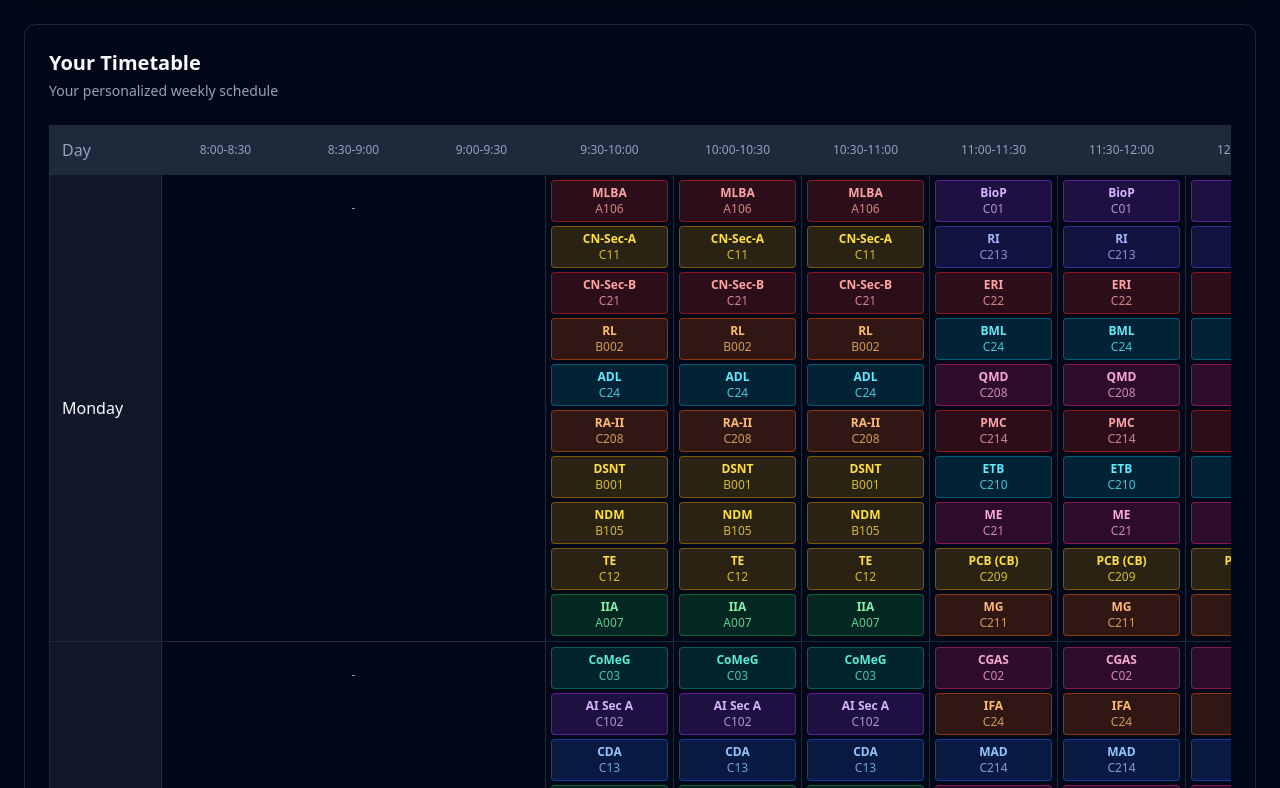
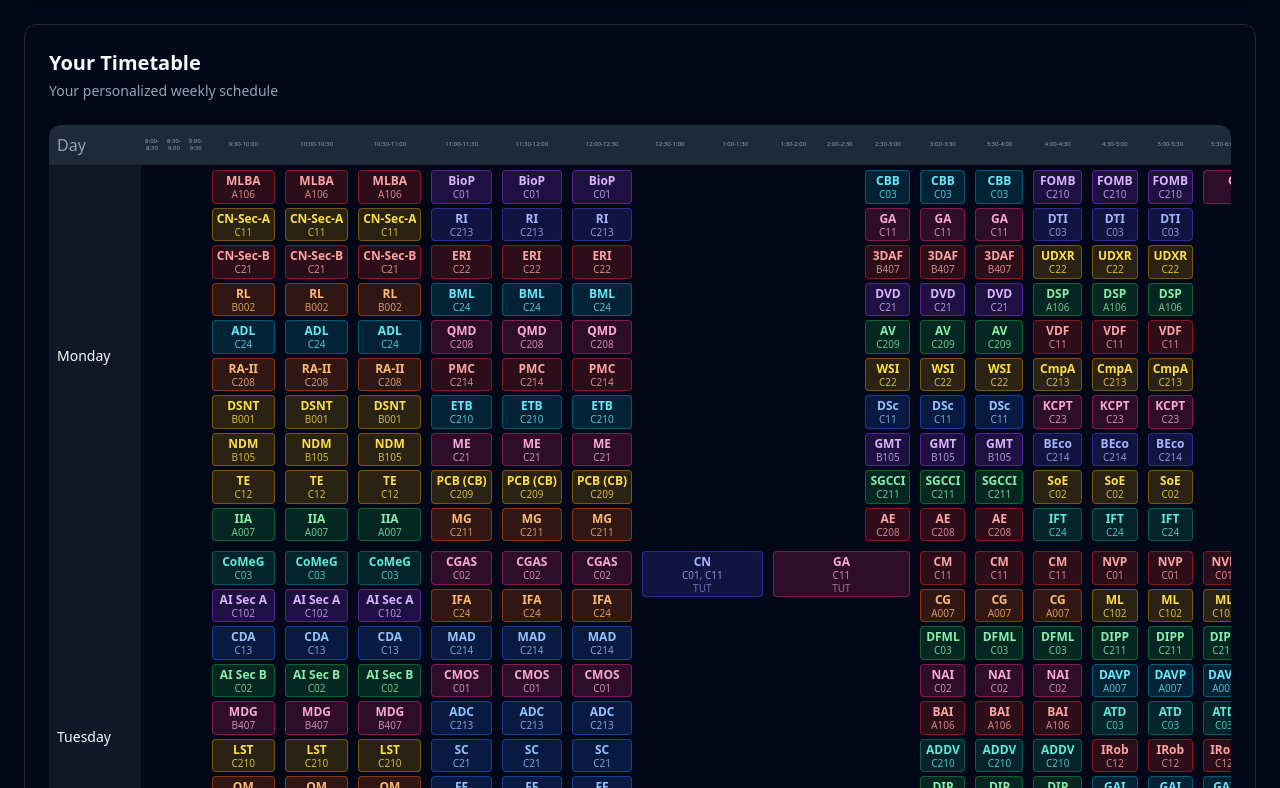
Before and after one commit to savarbhasin/college-timetable, a Next.js app: page / in a window 1280 px wide. Shown: the part 652-1440 px from the top of the page. Built offline with nearby package versions, Linux system fonts and the light colour scheme.

Commit message:
fix: screenshot and borders

```diff
--- a/components/Timetable.tsx
+++ b/components/Timetable.tsx
@@ -117,24 +117,25 @@ export default function Timetable({ selected }: Props) {
 
   const renderCellContent = (entries: TimetableEntry[], day: string, slot: string) => {
     if (entries.length === 0) {
-      return <div className="h-16 flex items-center justify-center text-muted-foreground text-xs">-</div>;
+      return <div className="h-10 flex items-center justify-center text-muted-foreground text-xs"></div>;
     }
 
     return (
-      <div className="space-y-1 p-1 h-full">
+      <div className="space-y-1 p-1 h-full min-h-10">
         {entries.map(({ courseId, classroom, classType }) => (
           <div
             key={`${day}-${slot}-${courseId}`}
             className={`
               ${generateCourseColor(courseId)}
-              border rounded px-2 py-1 text-xs font-medium
+              border rounded px-1 py-0.5 text-xs font-medium
               transition-all hover:scale-105 h-full flex flex-col justify-center items-center text-center
+              max-w-full overflow-hidden
             `}
           >
-            <div className="font-semibold">{courseId}</div>
-            <div className="text-xs opacity-80">{classroom}</div>
+            <div className="font-semibold text-xs leading-tight truncate w-full">{courseId}</div>
+            <div className="text-[10px] opacity-80 leading-tight truncate w-full">{classroom}</div>
             {classType !== 'class' && (
-              <div className="text-xs opacity-60 uppercase">{classType}</div>
+              <div className="text-[10px] opacity-60 uppercase leading-tight truncate w-full">{classType}</div>
             )}
           </div>
         ))}
@@ -179,19 +180,19 @@ export default function Timetable({ selected }: Props) {
         )}
       </div>
 
-      <div ref={timetableRef} className="overflow-x-auto">
-        <table className="w-full border-collapse">
+      <div ref={timetableRef} className="overflow-x-auto rounded-xl">
+        <table className="w-full border-collapse border-spacing-0">
           <thead>
             <tr>
-              <th className="bg-muted text-muted-foreground font-medium p-3 border border-border text-left min-w-20">
+              <th className="bg-muted text-muted-foreground font-medium p-2 text-left w-16">
                 Day
               </th>
               {timeSlots.map((slot) => (
                 <th
                   key={slot}
-                  className="bg-muted text-muted-foreground font-medium p-2 border border-border text-center min-w-32"
+                  className="bg-muted text-muted-foreground font-medium p-1 text-center w-20"
                 >
-                  <div className="text-xs">{slot}</div>
+                  <div className="text-[6px] leading-tight">{slot}</div>
                 </th>
               ))}
             </tr>
@@ -235,7 +236,7 @@ export default function Timetable({ selected }: Props) {
                   <td
                     key={`${day}-${currentSlot}`}
                     colSpan={colSpan}
-                    className="border border-border align-top min-h-16"
+                    className="align-top"
                   >
                     {renderCellContent(currentEntries, day, currentSlot)}
                   </td>
@@ -245,7 +246,7 @@ export default function Timetable({ selected }: Props) {
 
               return (
                 <tr key={day} className="hover:bg-accent/50 transition-colors">
-                  <td className="bg-muted/50 text-card-foreground font-medium p-3 border border-border">
+                  <td className="bg-muted/50 text-card-foreground font-medium p-2 text-sm">
                     {day}
                   </td>
                   {rowCells}
```
